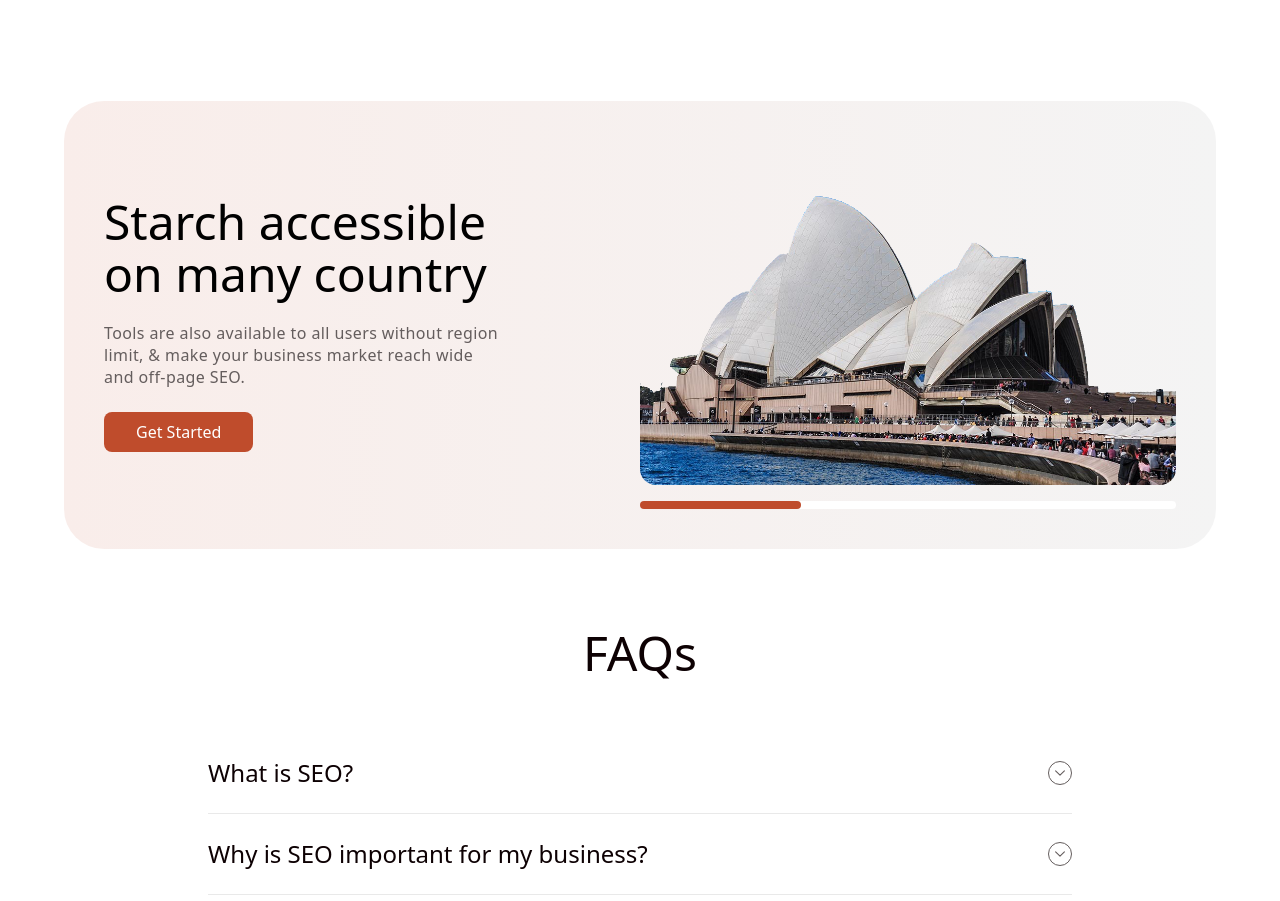
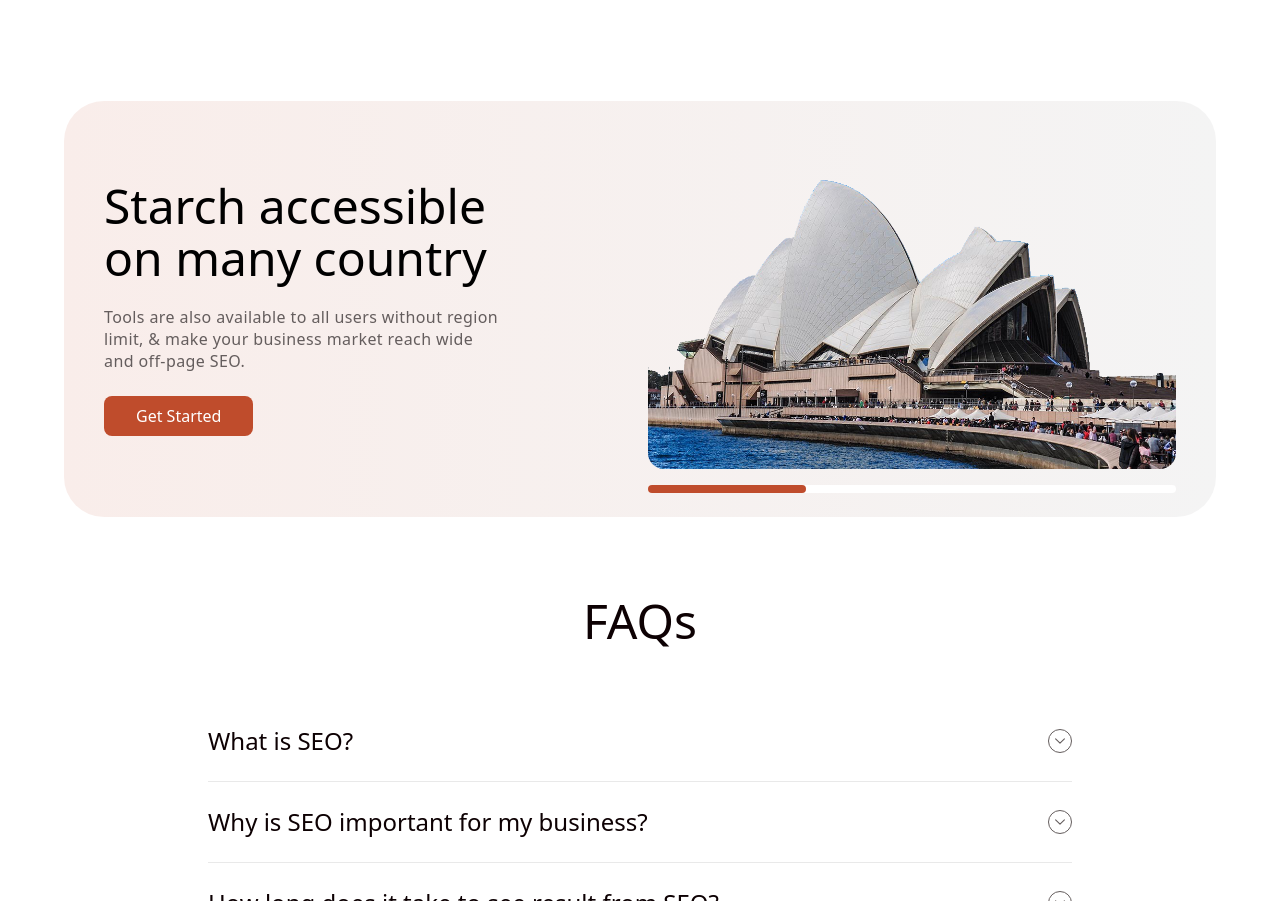
Before and after one commit to murhussain/tailwind-lang-pg, a website: page src/index.html in a window 1280 px wide. Shown: the part 2680-3581 px from the top of the page. Drawn offline with nearby package versions, Linux system fonts and the light colour scheme.

Commit message:
Done with 'Country sec' for sm-responsiveness

```diff
--- a/src/index.html
+++ b/src/index.html
@@ -403,9 +403,11 @@
       </section> <!-- END COMPANY SECTION -->
 
       <!-- COUNTRY SECTION -->
-      <section id='country' class='snap-center'>
-        <div class='bg-gradient-to-r from-body to-[#f4f4f4] lg:max-w-6xl mx-auto lg:rounded-[2.5rem]'>
-          <div class="flex flex-col space-y-6 lg:flex-row lg:items-center lg:justify-between px-4 py-12 lg:p-10">
+      <section id='country' class='sm:px-10 snap-center'>
+        <div class='bg-gradient-to-r from-body to-[#f4f4f4] lg:max-w-6xl mx-auto sm:rounded-[1.8rem]
+          lg:rounded-[2.5rem]'
+        >
+          <div class="flex flex-col space-y-6 sm:flex-row sm:items-center sm:space-x-4 lg:justify-between px-4 py-12 sm:py-6 sm:p-10">
             <div class="flex flex-col flex-1 space-y-6">
               <div class="lg:space-y-1">
                 <p class="text-2xl lg:text-5xl font-medium">Starch accessible</p>
@@ -580,7 +582,7 @@
       </section> <!-- END FAQ's SECTION -->
 
       <!-- HELP SECTION -->
-      <section id='country' class='px-4 sm:px-10 snap-center'>
+      <section id='help' class='px-4 sm:px-10 snap-center'>
         <div class='third-bg lg:max-w-6xl mx-auto flex flex-col items-center justify-center
           space-y-6 lg:space-y-10 rounded-[1.8rem] lg:rounded-[2.5rem] py-10 lg:py-16'
         >
```
Also changed, not shown: dist/output.css.
